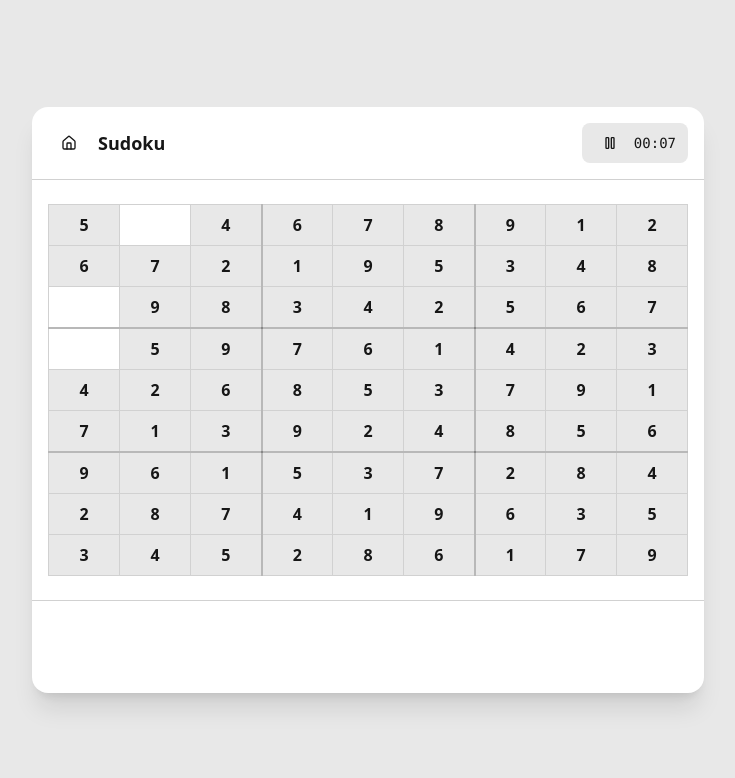
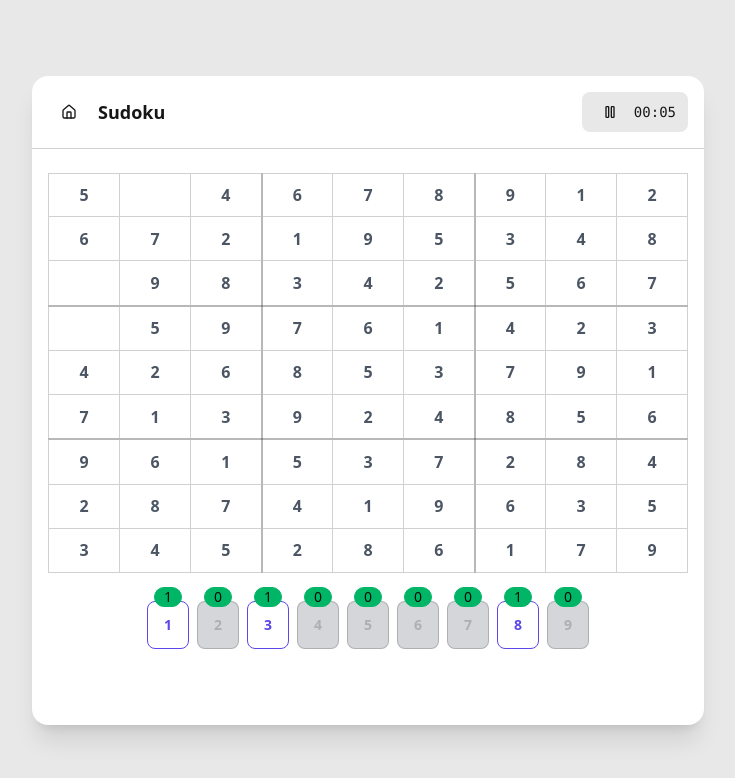
Before and after one commit to the1ullneversee/sudoku-solver, a React (Vite) app: page /board in a window 1280 px wide. Shown: the top 778 px of the page, without its empty margins (272-1007 px from the left). Built offline with nearby package versions, Linux system fonts and the light colour scheme.

Commit message:
feat: reworked board component and got rid of cell component for a raw button

```diff
--- a/src/Components/Board.jsx
+++ b/src/Components/Board.jsx
@@ -5,7 +5,7 @@ import {GameContext} from "@/Components/GameContext.jsx";
 import {useNavigate} from "react-router-dom";
 
 export default function Board() {
-    const {difficulty} = useContext(GameContext);
+    const {difficulty, userName} = useContext(GameContext);
     const [board, setBoard] = useState([]);
     const [timer, setTimer] = useState(0);
     const [elapsedTime, setElapsedTime] = useState('00:00');
@@ -15,6 +15,18 @@ export default function Board() {
     const [cellCols, setCellCols] = useState([]);
     const [cellBlocks, setCellBlocks] = useState([]);
     const [boardComplete, setBoardComplete] = useState(false);
+    const [numbersLeft, setNumbersLeft] = useState({});
+    const [numberSelected, setNumberSelected] = useState(new Set());
+
+    const toggleSelect = (num) => {
+        if (numberSelected !== num) {
+            setNumberSelected(num);
+        } else {
+            setNumberSelected(null);
+        }
+        console.log(`number selected is ${num}`)
+    };
+
     // const samplePuzzle = [
     //     [5, 3, 0, 0, 7, 0, 0, 0, 0],
     //     [6, 0, 0, 1, 9, 5, 0, 0, 0],
@@ -61,6 +73,7 @@ export default function Board() {
         let cellRows = [];
         let cellCols = [];
         let cellBlocks = [];
+        let numbers = Object.fromEntries([...Array(9)].map((_, i) => [i + 1, 9]))
         for (let i = 0; i < 9; i++)
         {
             board[i] = []
@@ -74,6 +87,10 @@ export default function Board() {
                 board[i][j] = new BoardCell(samplePuzzle[i][j], i, j);
                 cellRows[i].push(board[i][j].value);
                 cellCols[j].push(board[i][j].value);
+
+                if (board[i][j].value !== null) {
+                    numbers[board[i][j].value] -= 1;
+                }
                 // cell blocks will be each element within i + 3, j+3 where i and j are modulus 3 ==0
                 const blockIndex = Math.floor(i/3) * 3 + Math.floor(j/3);
                 if (cellBlocks[blockIndex] === undefined){
@@ -86,6 +103,8 @@ export default function Board() {
         setCellCols(cellCols);
         setCellBlocks(cellBlocks);
         setBoard(board);
+        console.log(numbers);
+        setNumbersLeft(numbers);
         console.log(board);
     }
 
@@ -149,6 +168,9 @@ export default function Board() {
                 if (rowValues.includes(cellRows[r][i])) {
                     console.log(`cell row [${r},${i}] ${cellRows[r][i]} is invalid in ${cellRows[r]}`)
                     boardValid = false;
+                    board[r][i].isValid = false;
+                    console.log(board[i][j])
+                    setBoard(board[i][j]);
                     return;
                 }
                 rowValues.push(cellRows[r][i])
@@ -159,6 +181,9 @@ export default function Board() {
                 if (colValues.includes(cellCols[j][r])) {
                     console.log(`Current col values ${colValues}`)
                     console.log(`cell col [${j},${r}] ${cellCols[j][r]} is invalid in ${cellCols[r]}`)
+                    board[i][j].isValid = false;
+                    console.log(board[i][j])
+                    setBoard(board[i][j]);
                     boardValid = false;
                     return;
                 }
@@ -180,19 +205,28 @@ export default function Board() {
         return false;
     }
 
-    const handleCellChange = (rowIndex, colIndex, newValue) => {
-        console.log(`Setting cell from cell change of ${rowIndex} ${colIndex} with value ${newValue}`);
-        if (verifyCellValue(newValue)) {
+    const handleCellChange = (rowIndex, colIndex, currentValue) => {
+        let selectedNumber = parseInt(numberSelected);
+        if (selectedNumber === currentValue) {
+            return;
+        }
+        console.log(`Setting cell from cell change of ${rowIndex} ${colIndex} with value ${selectedNumber}`);
+        if (verifyCellValue(selectedNumber)) {
             const newCells = board.map(row => [...row])
-            newCells[rowIndex][colIndex].setValue(newValue);
-            cellRows[rowIndex][colIndex] = newValue;
-            cellCols[colIndex][rowIndex] = newValue;
+
+            newCells[rowIndex][colIndex].setValue(selectedNumber);
+            cellRows[rowIndex][colIndex] = selectedNumber;
+            cellCols[colIndex][rowIndex] = selectedNumber;
             const blockIndex = Math.floor(rowIndex/3) * 3 + Math.floor(colIndex/3);
             cellBlocks[blockIndex] = newCells;
             setBoard(newCells);
             setCellCols(cellCols);
             setCellRows(cellRows);
-
+            numbersLeft[selectedNumber] -= 1;
+            setNumbersLeft(numbersLeft);
+            if (numbersLeft[selectedNumber] === 0) {
+                setNumberSelected( null);
+            }
             validateBoard();
         }
     }
@@ -213,7 +247,7 @@ export default function Board() {
 
 
     return (
-        <div className="min-h-screen flex items-center justify-center bg-base-200 p-4">
+        <div className="min-h-screen min-w-screen flex items-center justify-center bg-base-200 p-4">
             <div className="card bg-base-100 shadow-xl w-full max-w-2xl">
                 {/* Header Section */}
                 <div className="card-body p-0">
@@ -225,7 +259,7 @@ export default function Board() {
                                     onClick={() => navigate('/')}
                                     className="btn btn-ghost btn-sm"
                                 >
-                                    <Home className="w-4 h-4" />
+                                    <Home className="w-4 h-4"/>
                                 </button>
                                 <h3 className="text-lg font-semibold">
                                     Sudoku <span className="text-primary">{difficulty}</span>
@@ -239,9 +273,9 @@ export default function Board() {
                                     className="btn btn-ghost btn-sm btn-square"
                                 >
                                     {isRunning ? (
-                                        <Pause className="w-4 h-4" />
+                                        <Pause className="w-4 h-4"/>
                                     ) : (
-                                        <Play className="w-4 h-4" />
+                                        <Play className="w-4 h-4"/>
                                     )}
                                 </button>
                                 <span className="font-mono text-sm">{elapsedTime}</span>
@@ -250,27 +284,41 @@ export default function Board() {
                     </div>
 
                     {/* Game Board Section */}
+                    {/*${cell.value && cell.isValid ? 'bg-green-200' : ''}*/}
                     <div className="p-4">
                         <div className="overflow-x-auto">
-                            <table className="w-full border-collapse bg-base-100">
+                            <table className="w-full h-full min-h-[400px] min-w-[300px] border-collapse bg-base-100">
                                 <tbody>
                                 {board?.map((row, rowIndex) => (
                                     <tr key={rowIndex}>
-                                        {row.map((cellValue, colIndex) => (
-                                            <td
-                                                key={`${rowIndex}-${colIndex}`}
+                                        {row.map((cellValue, colIndex) => {
+                                            const cell = board[rowIndex][colIndex];
+                                            return (
+                                                <td key={`${rowIndex}-${colIndex}`}
                                                     className={`p-0 relative ${getCellBorderClasses(rowIndex, colIndex)}`}
                                                     style={{
                                                         aspectRatio: '1/1',
-                                                    width: '11.11%' // 100% / 9 cells
+                                                        width: '10%'
                                                     }}
                                                 >
-                                                <Cell
-                                                    cell={board[rowIndex][colIndex]}
-                                                    onChange={(e) => handleCellChange(rowIndex, colIndex, e.target.value)}
-                                                />
+
+                                                    <button
+                                                        value={cell}
+                                                        className={`
+                                                                w-full h-full text-center focus:outline-none
+
+                                                                ${cell.value && !cell.isValid ? 'bg-red-200' : ''}
+                                                                ${cell.isLocked ? 'font-bold' : 'font-light'}
+                                                                ${cell.isLocked ? 'text-gray-600' : 'text-gray-500'}
+                                                            `}
+                                                        onClick={(e) => handleCellChange(rowIndex, colIndex, cell.value)}
+                                                        disabled={cell.isLocked}
+                                                    >
+                                                        {cell.value}
+                                                    </button>
                                                 </td>
-                                        ))}
+                                            );
+                                        })}
                                     </tr>
                                 ))}
                                 </tbody>
@@ -279,13 +327,27 @@ export default function Board() {
                     </div>
 
                     {/* Footer Section - Completion Message */}
-                    <div className="border-t border-base-300 p-4">
+                    <div className="min-h-[60px] flex justify-center">
+                        <div>
+                            {Object.entries(numbersLeft).map(([key, value]) => (
+                                key !== null && (
+                                    <div className="indicator p-1">
+                                        <span
+                                            className="indicator-item indicator-top indicator-center badge badge-primary">{value}</span>
+                                        <button key={key}
+                                                className={`btn btn-outline btn-secondary ${numberSelected === key ? 'btn-active' : ''}`}
+                                                disabled={value === 0} onClick={() => toggleSelect(key)}>{key}</button>
+                                    </div>
+                                )
+                            ))}
+                        </div>
+                    </div>
                     <div className="min-h-[60px] flex justify-center">
                         {boardComplete && (
                             <div className="flex flex-col items-center gap-2 text-success">
-                                    <Cake className="w-6 h-6" />
+                                <Cake className="w-6 h-6"/>
                                 <p className="text-center font-medium">
-                                        Congratulations! You solved it in {elapsedTime}! 🎉
+                                    Congratulations {userName}! You solved it in {elapsedTime}! 🎉
                                 </p>
                             </div>
                         )}
@@ -293,6 +355,5 @@ export default function Board() {
                 </div>
             </div>
         </div>
-        </div>
     );
 }
--- a/src/Components/Cell.jsx
+++ b/src/Components/Cell.jsx
@@ -1,6 +1,6 @@
 import React, {useState, useEffect} from "react";
 
-export default function Cell({cell, onChange}) {
+export default function Cell({cell, onChange, onClick}) {
     const [value, setValue] = useState(cell.value);
     const [cellColour, setCellColour] = useState(cell.cellColour);
     const [isLocked, setIsLocked] = useState(cell.isLocked);
@@ -25,6 +25,13 @@ export default function Cell({cell, onChange}) {
         }
     };
 
+    const handleClick = (e) => {
+        console.log("clicked");
+        console.log(e.currentTarget.value);
+        console.log(e.currentTarget);
+        onClick(e.currentTarget.value);
+    }
+
     useEffect(() => {
 
         setValue(cell.value);
@@ -35,8 +42,9 @@ export default function Cell({cell, onChange}) {
 
     return (
         <div className="App">
-            <input className={`w-full h-[40px] text-center focus:outline-none focus:bg-primary/10 ${cell.isLocked ? 'bg-base-200 font-semibold' : 'bg-base-100'}`} value={value}
-                   onChange={!isLocked ? handleChange : null} readOnly={isLocked}/>
+            <button value={value} className={`w-full h-[40px] text-center focus:outline-none ${cell.isLocked ? 'bg-gray-200 font-light' : 'bg-gray-100'}`} onClick={handleClick} disabled={isLocked}>{value}</button>
+            {/*<input className={`w-full h-[40px] text-center focus:outline-none ${cell.isLocked ? 'bg-gray-200 font-light' : 'bg-gray-100'}`} value={value}*/}
+            {/*       onChange={!isLocked ? handleChange : null} readOnly={isLocked}/>*/}
         </div>
     )
 }
```
Lines whose indentation alone changed are shown as unchanged.
